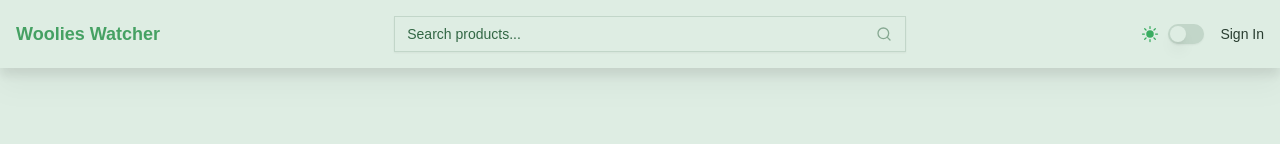
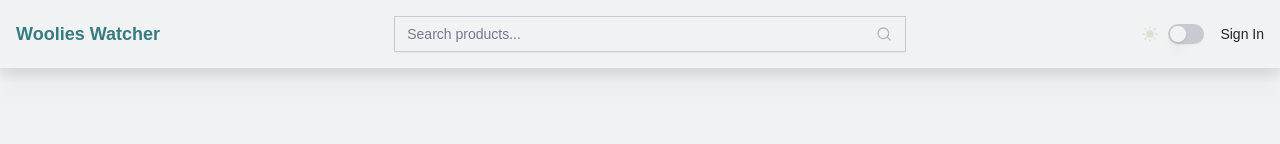
Before and after one commit to henrygoodman/woolies-watcher, a Next.js app in the folder frontend/: page /settings in a window 1280 px wide. Shown: the top 144 px of the page. Built offline with nearby package versions, Linux system fonts and the light colour scheme; no server answers.

Commit message:
Add default theme stuff

```diff
--- a/frontend/src/app/layout.tsx
+++ b/frontend/src/app/layout.tsx
@@ -50,7 +50,7 @@ export default function RootLayout({
   children: React.ReactNode;
 }) {
   return (
-    <html lang="en" data-theme="green">
+    <html lang="en">
       <body
         className={`${geistSans.variable} ${geistMono.variable} antialiased`}
       >
--- a/frontend/src/components/ThemeToggle.tsx
+++ b/frontend/src/components/ThemeToggle.tsx
@@ -5,34 +5,34 @@ import { Switch } from '@/components/ui/switch';
 import { SunIcon, MoonIcon } from '@heroicons/react/24/solid';
 
 export const ThemeToggle: React.FC = () => {
-  const [isGreenTheme, setIsGreenTheme] = useState<boolean | null>(null);
+  const [isDarkTheme, setIsDarkTheme] = useState<boolean | null>(null);
 
   useEffect(() => {
-    const savedTheme = sessionStorage.getItem('theme') || 'green';
-    setIsGreenTheme(savedTheme === 'green');
+    const savedTheme = sessionStorage.getItem('theme') || '';
+    setIsDarkTheme(savedTheme === 'dark');
     document.documentElement.setAttribute('data-theme', savedTheme);
   }, []);
 
   const handleThemeToggle = (checked: boolean) => {
-    const theme = checked ? 'dark' : 'light';
-    setIsGreenTheme(!checked);
+    const theme = checked ? 'dark' : '';
+    setIsDarkTheme(checked);
     document.documentElement.setAttribute('data-theme', theme);
     sessionStorage.setItem('theme', theme);
   };
 
-  if (isGreenTheme === null) {
+  if (isDarkTheme === null) {
     return null;
   }
 
   return (
     <div className="flex items-center space-x-2">
-      {isGreenTheme ? (
+      {!isDarkTheme ? (
         <SunIcon className="w-5 h-5 text-accent" />
       ) : (
         <MoonIcon className="w-5 h-5 text-accent" />
       )}
       <Switch
-        checked={!isGreenTheme}
+        checked={isDarkTheme}
         onCheckedChange={handleThemeToggle}
         aria-label="Toggle theme"
       />
```
